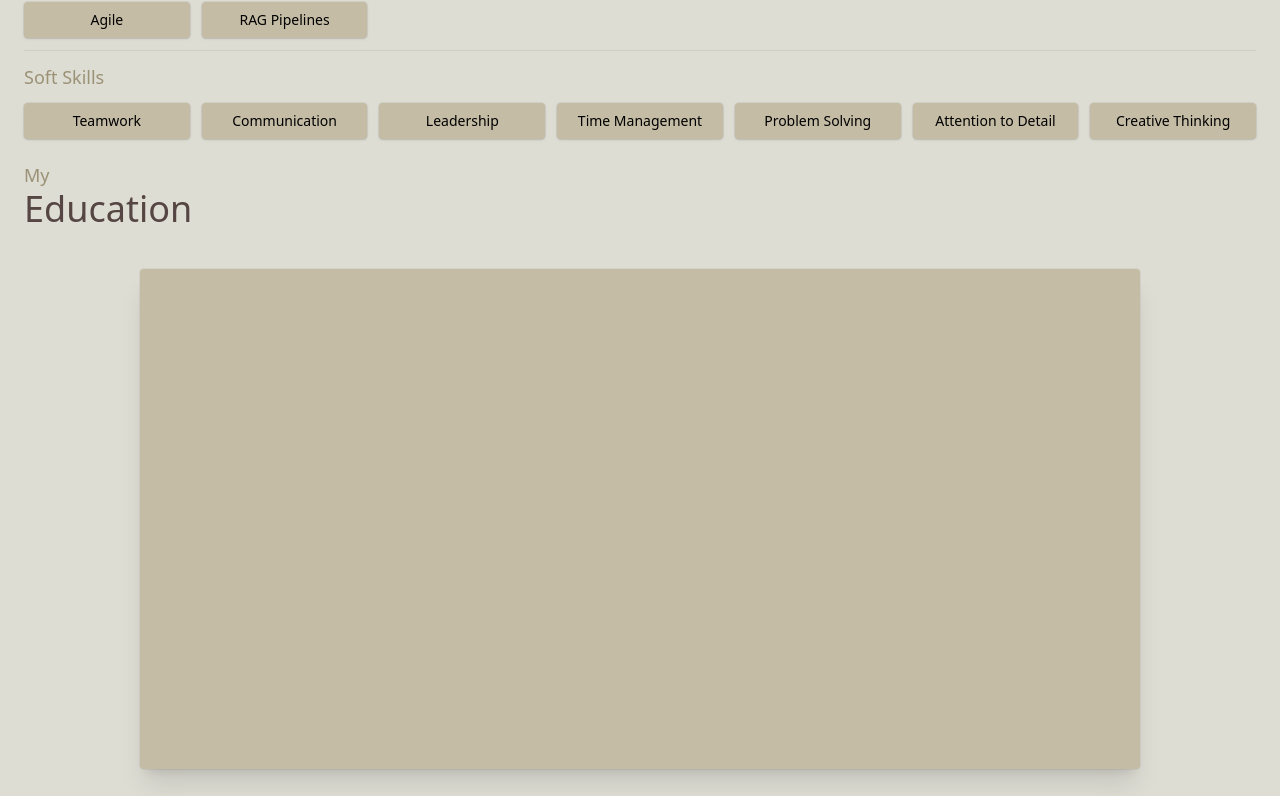
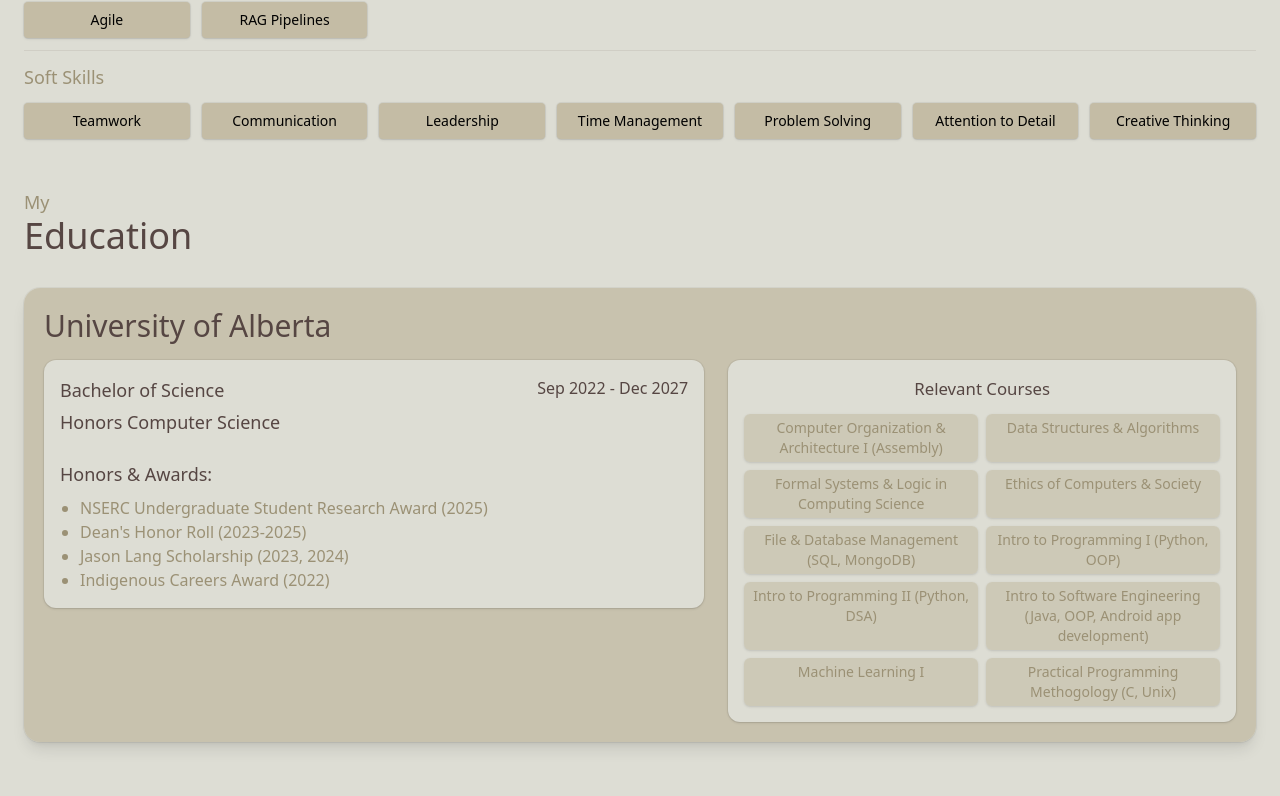
Before and after one commit to lndslpn/personal-portfolio, a React (Vite) app: page / in a window 1280 px wide. Shown: the part 2176-2972 px from the top of the page. Built offline with nearby package versions, Linux system fonts and the light colour scheme; a web font is replaced by a local one.

Commit message:
finished education section

```diff
--- a/src/sections/Education.jsx
+++ b/src/sections/Education.jsx
@@ -2,21 +2,59 @@
 import '../App.css';
 
 export default function Education() {
-    return (
-      <section id="education" className="scroll-mt-20 bg-background min-h-[80vh] flex flex-col items-left justify-center text-center px-6">
+  return (
+    <section id="education" className="scroll-mt-20 bg-background min-h-[80vh] px-6 flex flex-col justify-center">
+      <p className="mt-3 text-lg font-inria text-tantxt">My</p>
+      <h1 className="text-4xl font-inria text-browntxt">Education</h1>
 
-        <p className="mt-3 text-lg text-left font-inria text-tantxt">
-          My
-        </p>
-        <h1 className="text-4xl text-left font-inria text-browntxt">
-          Education
-        </h1>
+      {/* Outer card (beige container) */}
+      <div className="mt-8 relative rounded-2xl bg-imagebrdr/80 p-5 ring-1 ring-black/5 shadow-lg">
+        {/* Title sitting on the outer card */}
+        <div className="text-3xl font-inria text-browntxt">University of Alberta</div>
 
-        <div className="mt-10 place-items-center">
-          <div className="rounded bg-imagebrdr shadow-xl ring-1 ring-black/5 p-6 h-125 w-250">
+        <div className="mt-4 grid grid-cols-1 gap-6 md:grid-cols-[1.3fr_1fr] items-start">
+          <div className="rounded-xl bg-background p-4 shadow ring-1 ring-black/5">
+            <div className="flex items-start justify-between gap-3">
+              <div className="space-y-1">
+                <p className="text-lg font-inria text-browntxt">Bachelor of Science</p>
+                <p className="text-lg font-inria text-browntxt">Honors Computer Science</p>
+              </div>
+              <p className="text-md font-inria text-browntxt">Sep 2022 - Dec 2027</p>
+            </div>
+
+            {/* Spacer to mimic the “text sits lower” layering */}
+            <div className="mt-6 space-y-2">
+              <p className="text-lg font-inria text-browntxt">Honors & Awards:</p>
+              <ul className="list-disc pl-5 text-md font-inria text-tantxt">
+                <li>NSERC Undergraduate Student Research Award (2025)</li>
+                <li>Dean's Honor Roll (2023-2025)</li>
+                <li>Jason Lang Scholarship (2023, 2024)</li>
+                <li>Indigenous Careers Award (2022)</li>
+              </ul>
+            </div>
+          </div>
+
+          {/* Right panel (Relevant Courses) */}
+          <div className="rounded-xl bg-background p-4 shadow ring-1 ring-black/5">
+            <div className="mb-3 text-center text-[1.05rem] font-inria text-browntxt">
+              Relevant Courses
+            </div>
+            {/* Example grid for course chips */}
+            <div className="grid grid-cols-2 gap-2 text-sm font-inria text-tantxt">
+              <a href="https://apps.ualberta.ca/catalogue/course/cmput/229" className="rounded-md bg-imagebrdr/60 px-2 py-1 text-center shadow-sm transition-transform duration-200 ease-out hover:-translate-y-0.5 hover:shadow-md">Computer Organization & Architecture I (Assembly)</a>
+              <a href="https://apps.ualberta.ca/catalogue/course/cmput/204" className="rounded-md bg-imagebrdr/60 px-2 py-1 text-center shadow-sm transition-transform duration-200 ease-out hover:-translate-y-0.5 hover:shadow-md">Data Structures & Algorithms</a>
+              <a href="https://apps.ualberta.ca/catalogue/course/cmput/272" className="rounded-md bg-imagebrdr/60 px-2 py-1 text-center shadow-sm transition-transform duration-200 ease-out hover:-translate-y-0.5 hover:shadow-md">Formal Systems & Logic in Computing Science</a>
+              <a href="https://apps.ualberta.ca/catalogue/course/cmput/300" className="rounded-md bg-imagebrdr/60 px-2 py-1 text-center shadow-sm transition-transform duration-200 ease-out hover:-translate-y-0.5 hover:shadow-md">Ethics of Computers & Society</a>
+              <a href="https://apps.ualberta.ca/catalogue/course/cmput/291" className="rounded-md bg-imagebrdr/60 px-2 py-1 text-center shadow-sm transition-transform duration-200 ease-out hover:-translate-y-0.5 hover:shadow-md">File & Database Management (SQL, MongoDB)</a>
+              <a href="https://apps.ualberta.ca/catalogue/course/cmput/174" className="rounded-md bg-imagebrdr/60 px-2 py-1 text-center shadow-sm transition-transform duration-200 ease-out hover:-translate-y-0.5 hover:shadow-md">Intro to Programming I (Python, OOP)</a>
+              <a href="https://apps.ualberta.ca/catalogue/course/cmput/174" className="rounded-md bg-imagebrdr/60 px-2 py-1 text-center shadow-sm transition-transform duration-200 ease-out hover:-translate-y-0.5 hover:shadow-md">Intro to Programming II (Python, DSA)</a>
+              <a href="https://apps.ualberta.ca/catalogue/course/cmput/301" className="rounded-md bg-imagebrdr/60 px-2 py-1 text-center shadow-sm transition-transform duration-200 ease-out hover:-translate-y-0.5 hover:shadow-md">Intro to Software Engineering (Java, OOP, Android app development)</a>
+              <a href="https://apps.ualberta.ca/catalogue/course/cmput/267" className="rounded-md bg-imagebrdr/60 px-2 py-1 text-center shadow-sm transition-transform duration-200 ease-out hover:-translate-y-0.5 hover:shadow-md">Machine Learning I</a>
+              <a href="https://apps.ualberta.ca/catalogue/course/cmput/201" className="rounded-md bg-imagebrdr/60 px-2 py-1 text-center shadow-sm transition-transform duration-200 ease-out hover:-translate-y-0.5 hover:shadow-md">Practical Programming Methogology (C, Unix)</a>
+            </div>
           </div>
         </div>
-
-      </section>
-    );
-  }
+      </div>
+    </section>
+  );
+}
```
Also changed, not shown: src/components/Section.jsx (deleted).
